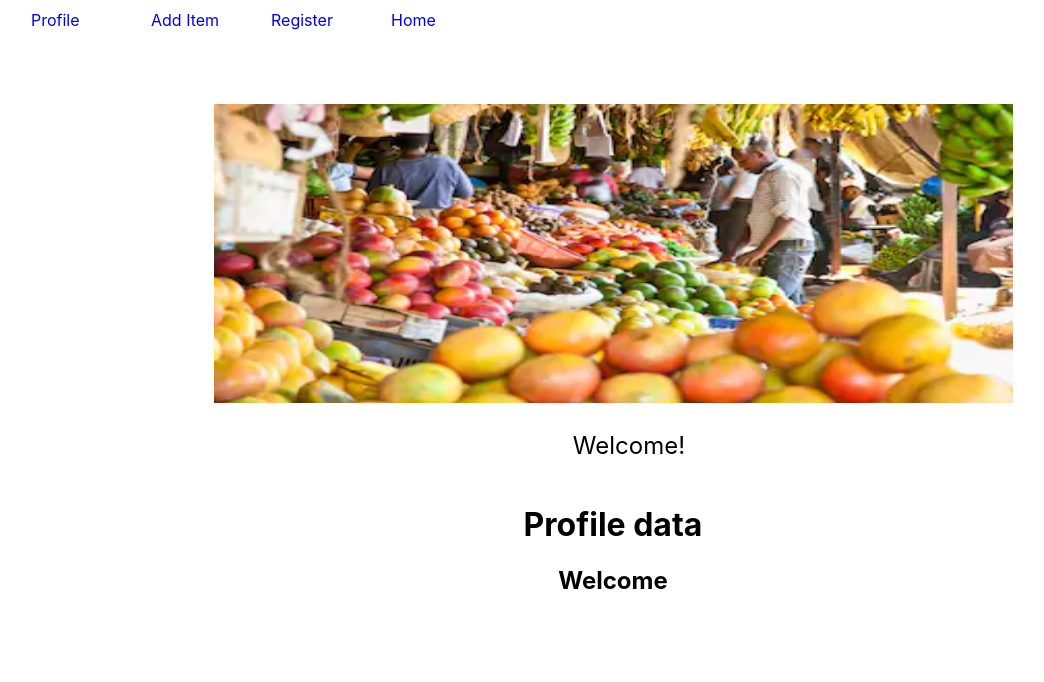
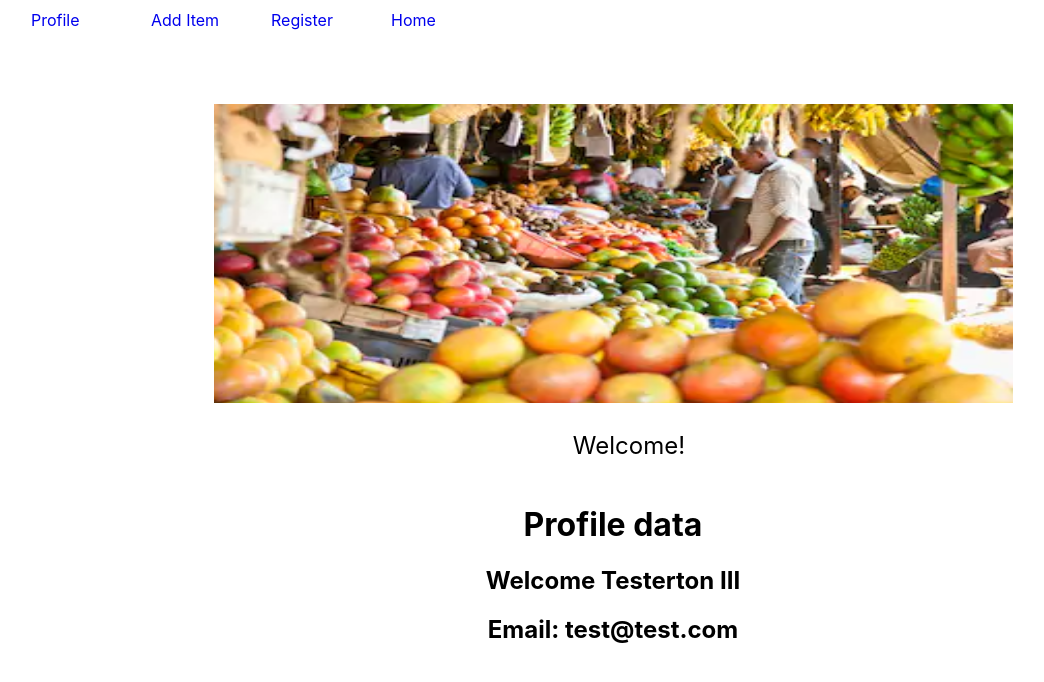
Before and after one commit to Build-Week-AfricanMarketPlace1/front-end, a React (Create React App) app in the folder marketplace/: page /profile in a window 1280 px wide. Shown: the top 682 px of the page, without its empty margins (27-1071 px from the left). Built offline with nearby package versions, Linux system fonts and the light colour scheme; no server answers; sample sign-in values are in the browser's storage.

Commit message:
still having 401 unauthorized issues with the back end. Have tried: updating the base URL to be in the header and chaning the get request to reflect that. Altering the private route, tried accessing with newly registered and logged in user. No success.

```diff
--- a/marketplace/src/App.js
+++ b/marketplace/src/App.js
@@ -4,7 +4,7 @@ import styled from 'styled-components';
 import './App.css';
 // components
 import SignUp from './components/SignUp';
-import SignIn from './components/Login';
+import Login from './components/Login';
 import AddItem from './components/AddItem';
 import Data from './components/Data';
 import Profile from './components/Profile'
@@ -47,7 +47,7 @@ function App(props) {
           <p>Welcome!</p>
         </div>
         <Switch>
-          <Route exact path="/" component={SignIn} />
+          <Route exact path="/" component={Login} />
           <Route exact path="/SignUp" component={SignUp} />
           <Route exact path="/additem" component={AddItem}/>
           <PrivateRoute path="/profile" component={Profile}/>
--- a/marketplace/src/api/axiosWithAuth.js
+++ b/marketplace/src/api/axiosWithAuth.js
@@ -2,9 +2,10 @@ import axios from 'axios'
 
 export const baseURL = 'https://africanmp2020.herokuapp.com/api/'
 export const axiosWithAuth = () => {
-    const authToken = localStorage.getItem('user-token')
+    const authToken = window.localStorage.getItem('login-token')
 
     return axios.create({
+        baseURL: baseURL,
         headers: {
             Authorization: authToken
         }
--- a/marketplace/src/components/Profile.js
+++ b/marketplace/src/components/Profile.js
@@ -6,20 +6,6 @@ import { getUserData } from '../state/actions/userActions'
 
 const Profile = props => {
   const id = localStorage.getItem('id')
-  // useEffect(() => {
-  //   axiosWithAuth()
-  //   .get(`${baseURL}/auth/users/${id}`)
-  //   .then(res => {
-  //     console.log(res)
-
-  //   })
-  //   .catch()
-  // } , [])
-
-
-  // return (
-  //       <h1>Profile page heading</h1>
-  //   )
   useEffect(() => {
     props.getUserData(id)
   }, [])
@@ -27,7 +13,8 @@ const Profile = props => {
   return (
     <div className="profile">
       <h1>Profile data</h1>
-  <h2>Welcome {props.user.name}</h2>
+      <h2>Welcome {props.user.username}</h2>
+      <h2>Email: {props.user.email}</h2>
     </div>
   )
 }
--- a/marketplace/src/state/actions/userActions.js
+++ b/marketplace/src/state/actions/userActions.js
@@ -1,24 +1,24 @@
 import { axiosWithAuth, baseURL } from '../../api/axiosWithAuth'
 
-export const GET_USER_PROFILE_START = 'GET_USER_DATA_START'
-export const GET_USER_PROFILE_SUCCESS = 'GET_USER_DATA_SUCCESS'
-export const GET_USER_PROFILE_FAIL = 'GET_USER_DATA_FAIL'
+export const GET_USER_PROFILE_START = 'GET_USER_PROFILE_START'
+export const GET_USER_PROFILE_SUCCESS = 'GET_USER_PROFILE_SUCCESS'
+export const GET_USER_PROFILE_FAIL = 'GET_USER_PROFILE_FAIL'
 
 export const getUserData = (id) => (dispatch) => {
     dispatch({ type: GET_USER_PROFILE_START })
     axiosWithAuth()
-        .get(`${baseURL}users/${id}`)
+        .get(`users/${id}`)
         .then(res => {
             console.log(res)
             dispatch({
                 type: GET_USER_PROFILE_SUCCESS,
-                payload: res.data
+                payload: res
             })
         })
         .catch(err => {
             dispatch({
                 type: GET_USER_PROFILE_FAIL,
-                payload: `error: ${err.message}`
+                payload: err.message
             })
         })
 }
--- a/marketplace/src/state/reducers/userReducer.js
+++ b/marketplace/src/state/reducers/userReducer.js
@@ -4,16 +4,17 @@ import {
     GET_USER_PROFILE_START,
     GET_USER_PROFILE_SUCCESS,
     GET_USER_PROFILE_FAIL
-} from '../actions'
+} from '../actions/userActions'
 
 const initialState = {
     user: {},
-    is_fetching:false,
-    error:''
+    is_fetching: false,
+    error: ''
 }
 
 const testUser = {
-    name: 'Testerton III',
+    username: 'Testerton III',
+    email:'test@test.com',
     profile_image:'https://avatars0.githubusercontent.com/u/62022413?s=400&u=532b55c68e52bfbeb649c4fca1f3c436843497ef&v=4',
     items:''
   }
```
Also changed, not shown: marketplace/src/components/UserForm.js (renamed from marketplace/src/components/User.js).
